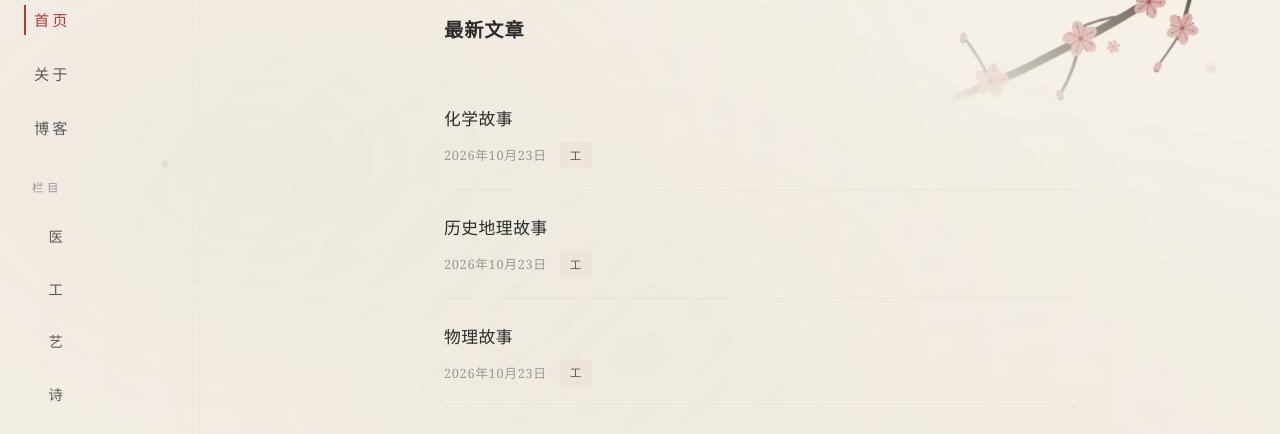
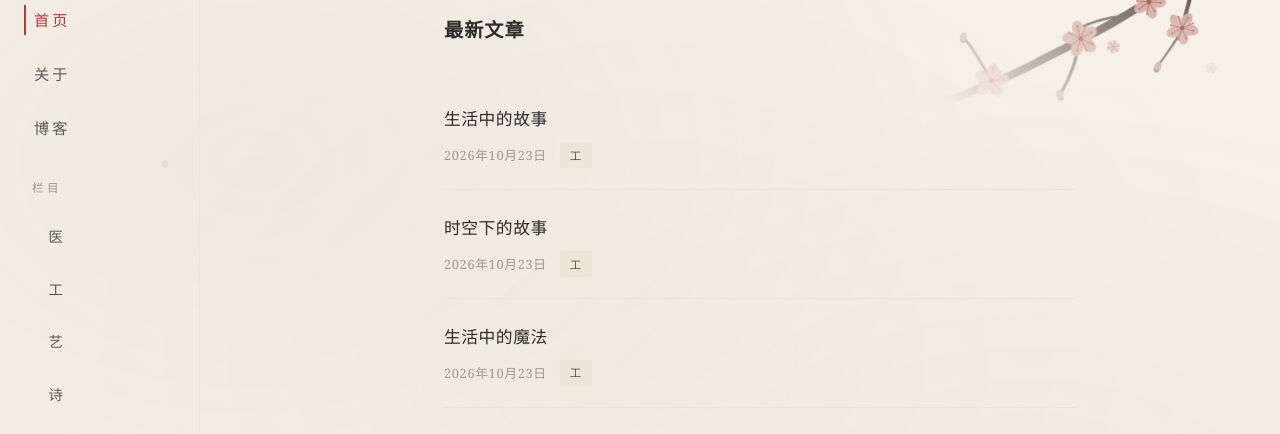
Before and after one commit to dev-pzz-2026/dev-pzz-2026.github.io, a Jekyll site: the page built from index.html, in a window 1280 px wide and 979 px high. Shown: the part 133-567 px from the top of the window. Built offline with Jekyll 4.4.1, drawn with Linux system fonts in a browser that asks for light colours; the list of posts is cut into pages by our own code.

Commit message:
rename: 历史地理故事→时空下的故事；化学故事→生活中的故事；物理故事→生活中的魔法

```diff
--- a/_posts/2026-10-23-hua-xue-gu-shi.md
+++ b/_posts/2026-10-23-hua-xue-gu-shi.md
@@ -1,6 +1,6 @@
 ---
 layout: post
-title: 化学故事
+title: 生活中的故事
 categories: [工]
 mathjax: false
 date: 2026-10-23 18:00
--- a/_posts/2026-10-23-li-shi-di-li-gu-shi.md
+++ b/_posts/2026-10-23-li-shi-di-li-gu-shi.md
@@ -1,12 +1,12 @@
 ---
 layout: post
-title: 历史地理故事
+title: 时空下的故事
 categories: [工]
 mathjax: false
 date: 2026-10-23 16:00
 ---
 
-# 历史地理故事：山河与岁月的交响
+# 时空下的故事：山河与岁月的交响
 
 **地理是历史的舞台，历史是地理的剧本。**
 
--- a/_posts/2026-10-23-wu-li-gu-shi.md
+++ b/_posts/2026-10-23-wu-li-gu-shi.md
@@ -1,12 +1,12 @@
 ---
 layout: post
-title: 物理故事
+title: 生活中的魔法
 categories: [工]
 mathjax: true
 date: 2026-10-23 14:00
 ---
 
-物理故事：用讲故事的方式学物理。力学、电磁学、热学、光学、近代物理五大篇章，每个细分原理都变成小朋友能听懂的小故事，配动态图解、公式解析和生活里的真实现象，让物理变得像童话一样有趣。
+生活中的魔法：用讲故事的方式学物理。力学、电磁学、热学、光学、近代物理五大篇章，每个细分原理都变成小朋友能听懂的小故事，配动态图解、公式解析和生活里的真实现象，让物理变得像童话一样有趣。
 
 ---
 
```
